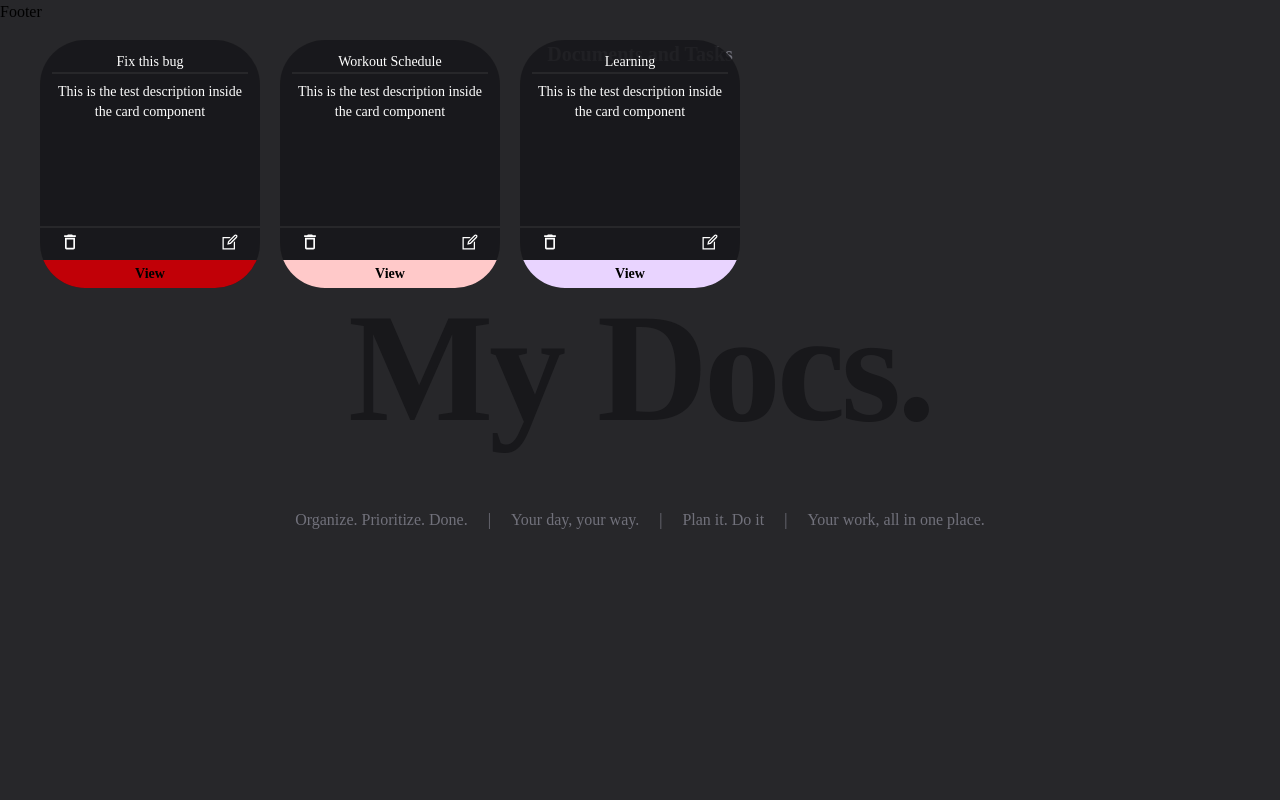
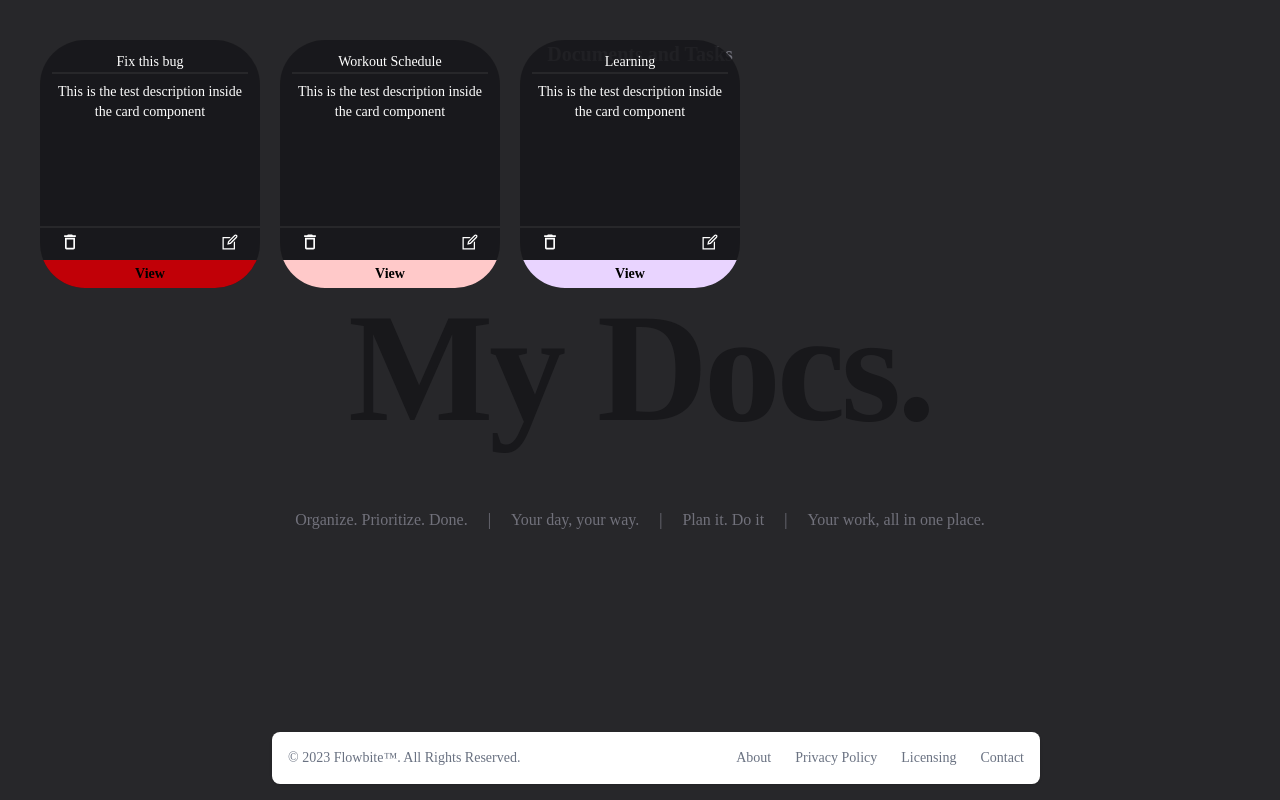
Before and after one commit to muazimmaqbool/mydocs, a React (Vite) app: page / in a window 1280 px wide. Built offline with nearby package versions, Linux system fonts and the light colour scheme.

Commit message:
footer component content added

```diff
--- a/src/Components/Footer.jsx
+++ b/src/Components/Footer.jsx
@@ -2,7 +2,29 @@
 
 const Footer = () => {
   return (
-    <div>Footer</div>
+
+
+<footer class="z-10 absolute bottom-0 left-1/2 -translate-x-[50%] w-3xl  bg-white rounded-lg shadow-sm m-4 dark:bg-gray-800">
+    <div class="w-full mx-auto max-w-screen-xl p-4 md:flex md:items-center md:justify-between">
+      <span class="text-sm text-gray-500 sm:text-center dark:text-gray-400">© 2023 <a href="https://flowbite.com/" class="hover:underline">Flowbite™</a>. All Rights Reserved.
+    </span>
+    <ul class="flex flex-wrap items-center mt-3 text-sm font-medium text-gray-500 dark:text-gray-400 sm:mt-0">
+        <li>
+            <a href="#" class="hover:underline me-4 md:me-6">About</a>
+        </li>
+        <li>
+            <a href="#" class="hover:underline me-4 md:me-6">Privacy Policy</a>
+        </li>
+        <li>
+            <a href="#" class="hover:underline me-4 md:me-6">Licensing</a>
+        </li>
+        <li>
+            <a href="#" class="hover:underline">Contact</a>
+        </li>
+    </ul>
+    </div>
+</footer>
+
   )
 }
 
```
